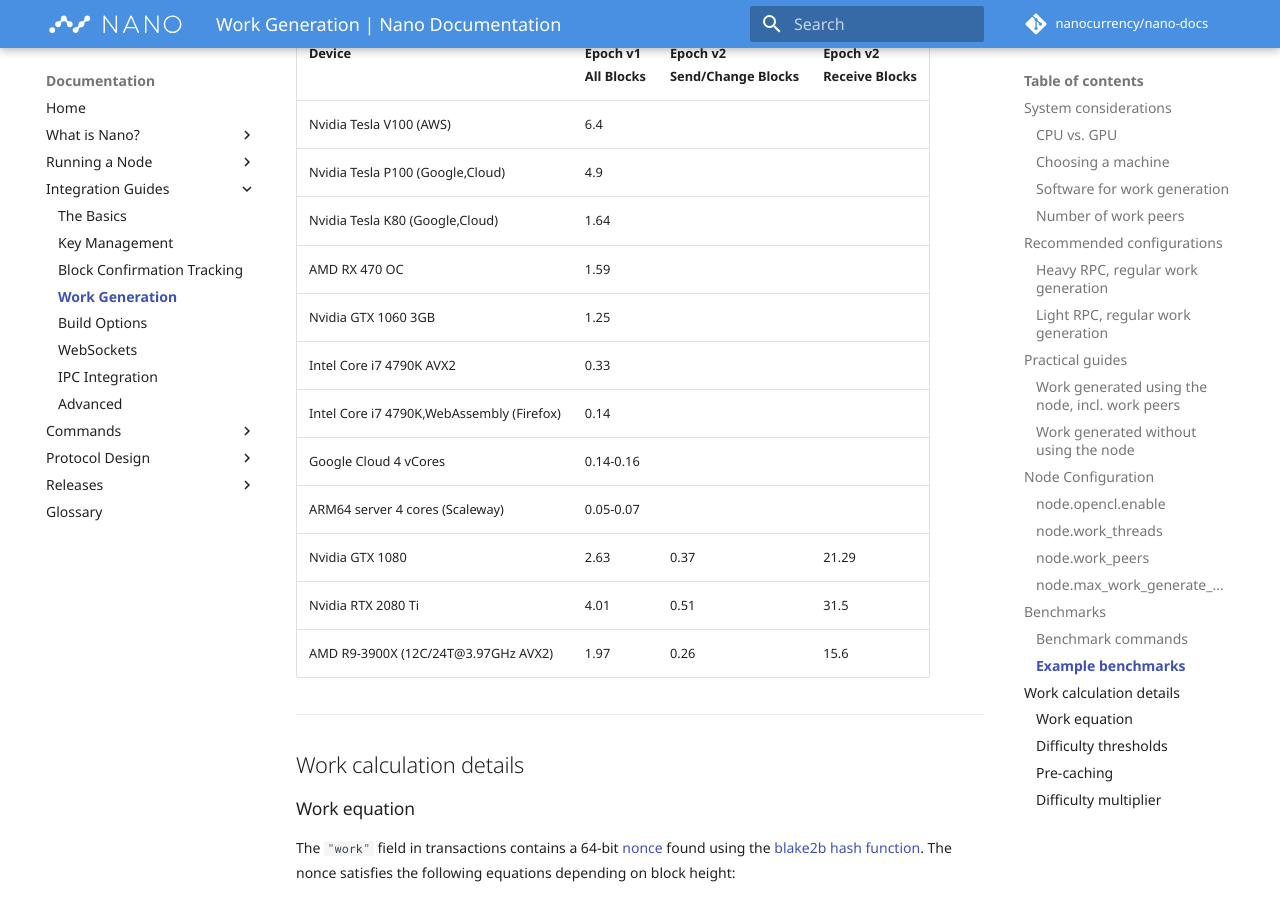
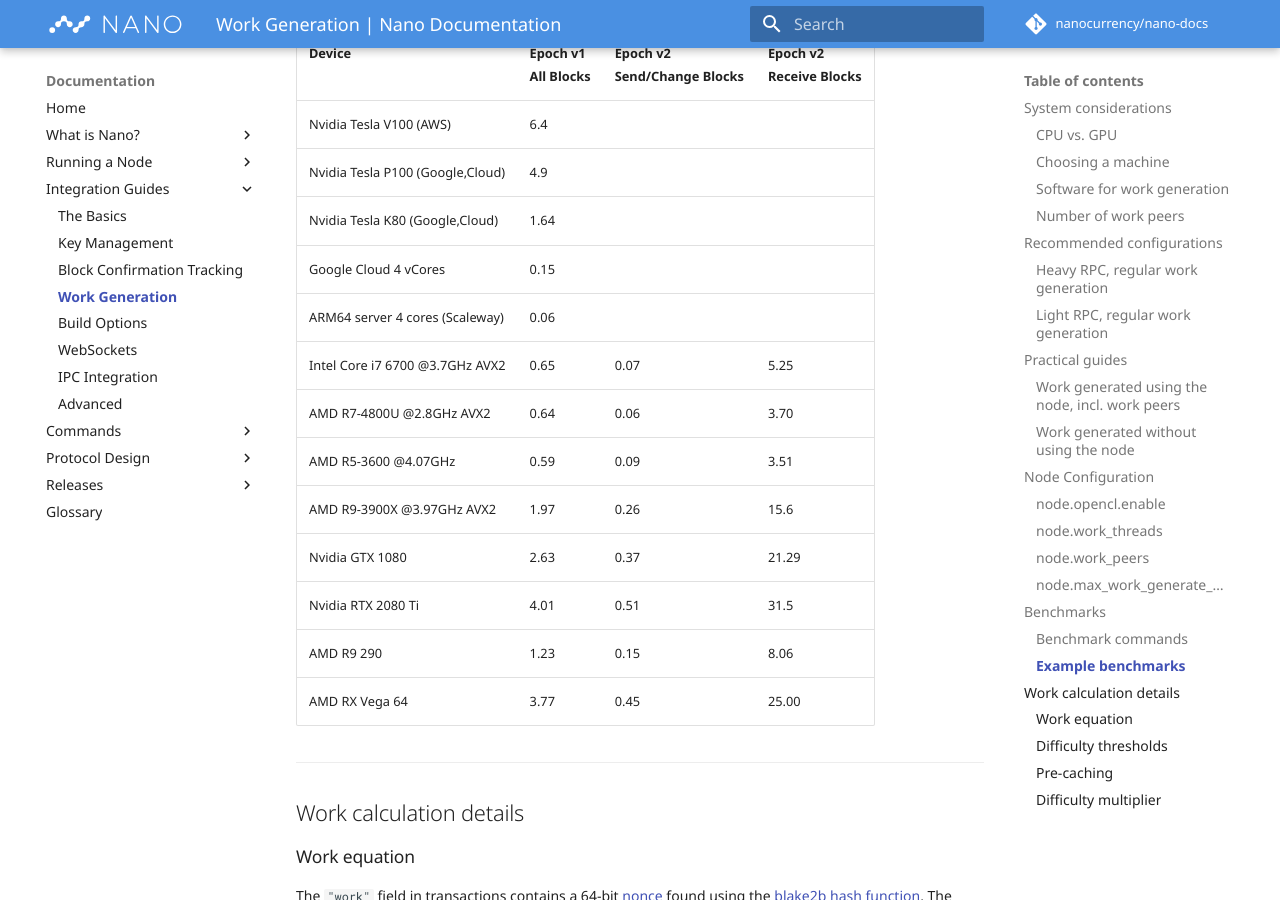
Before and after one commit to nanocurrency/nano-docs, an MkDocs documentation site: the page built from docs/integration-guides/work-generation.md, in a window 1280 px wide and 900 px high, scrolled down 6859 px. Built offline with MkDocs 1.6.1 and Material for MkDocs 9.7.7, drawn with Linux system fonts in a browser that asks for light colours; formulas are drawn with MathJax 3; comment, search, counter and statistics services are not loaded.

Commit message:
Work benchmark updates (#328)
* Update pow benchmarks with new devices

* Remove legacy benchmarks missing info and re-order

* Compute average from existing benchmarks with a range

```diff
--- a/docs/integration-guides/work-generation.md
+++ b/docs/integration-guides/work-generation.md
@@ -174,15 +174,16 @@
 | Nvidia Tesla V100 (AWS) | 6.4 | | |
 | Nvidia Tesla P100 (Google,Cloud) | 4.9 | | |
 | Nvidia Tesla K80 (Google,Cloud) | 1.64 | | |
-| AMD RX 470 OC | 1.59 | | |
-| Nvidia GTX 1060 3GB | 1.25 | | |
-| Intel Core i7 4790K AVX2 | 0.33 | | |
-| Intel Core i7 4790K,WebAssembly (Firefox) | 0.14 | | |
-| Google Cloud 4 vCores | 0.14-0.16 | | |
-| ARM64 server 4 cores (Scaleway) | 0.05-0.07 | | |
+| Google Cloud 4 vCores | 0.15 | | |
+| ARM64 server 4 cores (Scaleway) | 0.06 | | |
+| Intel Core i7 6700 @3.7GHz AVX2 | 0.65 | 0.07 | 5.25 |
+| AMD R7-4800U @2.8GHz AVX2 | 0.64 | 0.06 | 3.70 |
+| AMD R5-3600 @4.07GHz | 0.59 | 0.09 | 3.51 |
+| AMD R9-3900X @3.97GHz AVX2 | 1.97 | 0.26 | 15.6 |
 | Nvidia GTX 1080 | 2.63 | 0.37 | 21.29 |
 | Nvidia RTX 2080 Ti | 4.01 | 0.51 | 31.5 |
-| AMD R9-3900X (12C/24T@3.97GHz AVX2) | 1.97 | 0.26 | 15.6 |
+| AMD R9 290 | 1.23 | 0.15 | 8.06 |
+| AMD RX Vega 64 | 3.77 | 0.45 | 25.00 |
 
 ---
 
```
